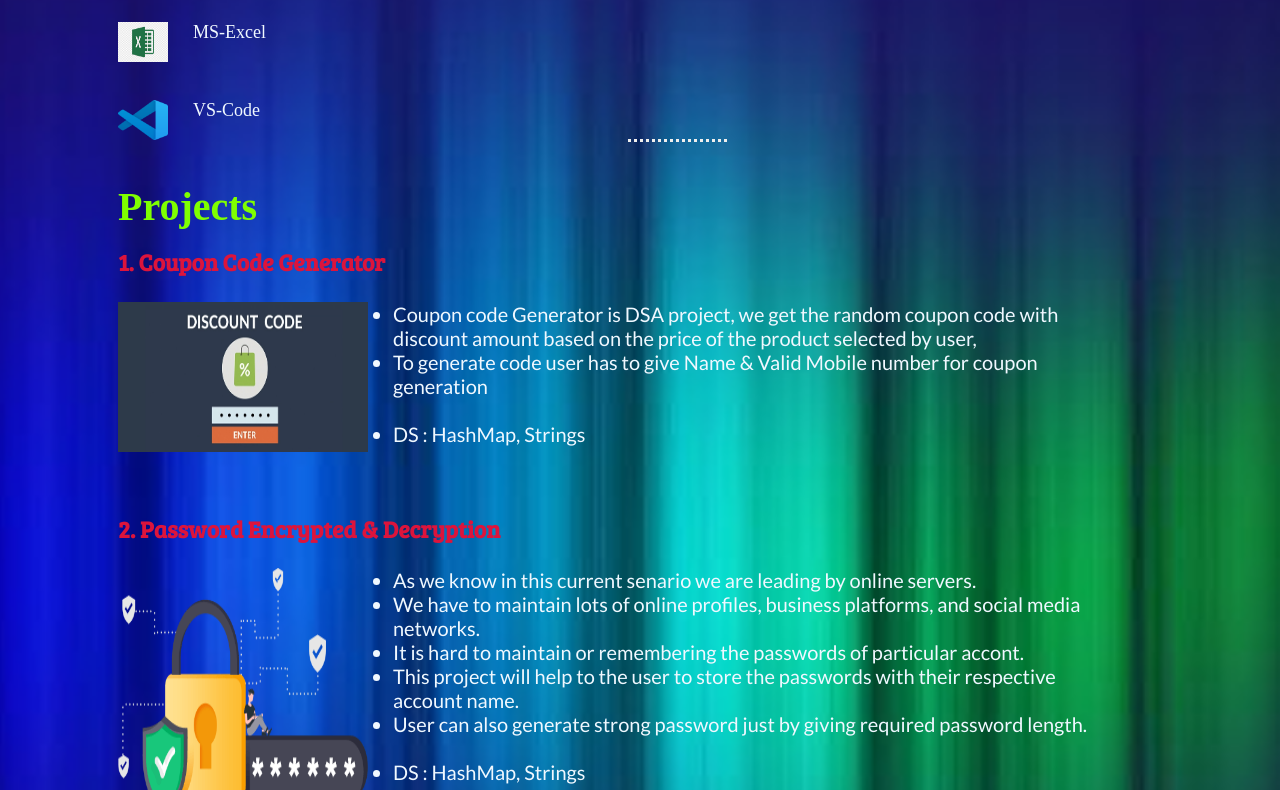
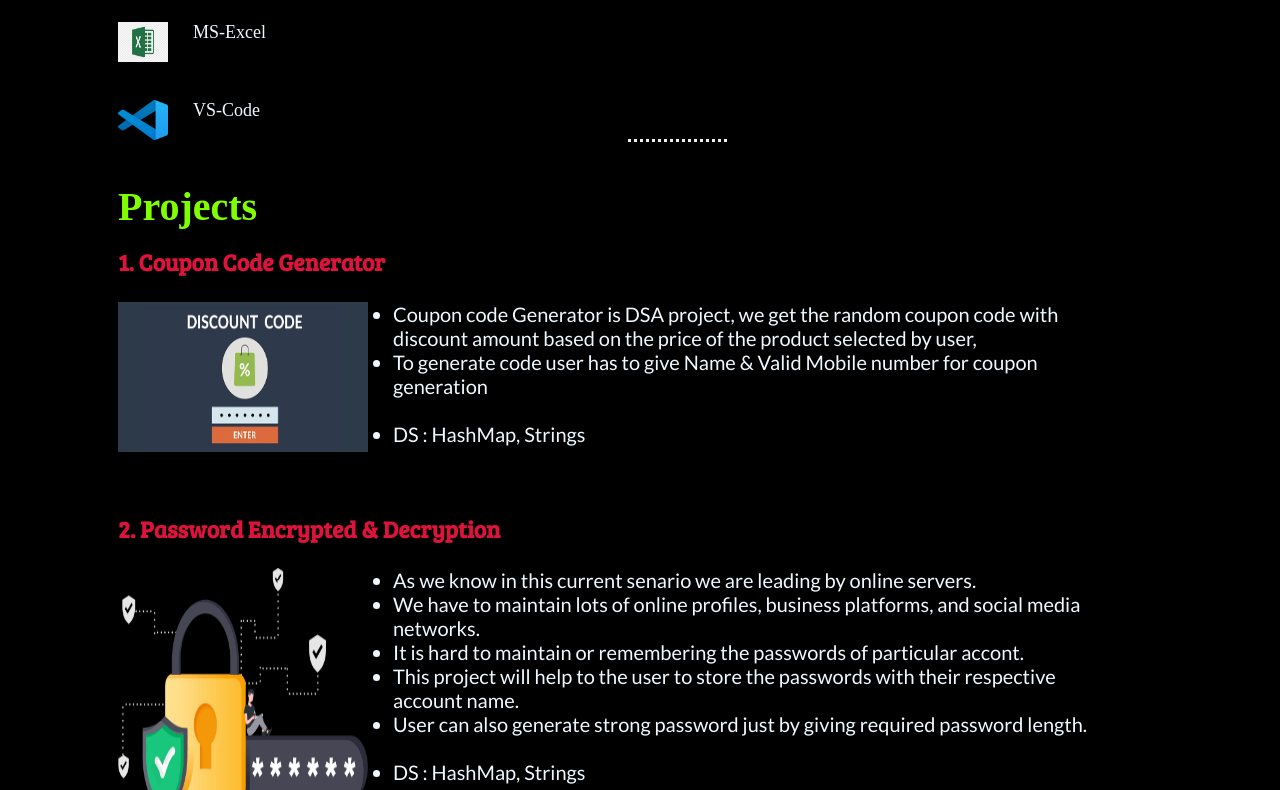
Before and after one commit to bv-ajay27/AjayPortfolio, a plain HTML site: page index.html in a window 1280 px wide. Shown: the part 960-1750 px from the top of the page. Drawn offline with Linux system fonts and the light colour scheme; a web font is replaced by a local one.

Commit message:
background color changed to black

```diff
--- a/style.css
+++ b/style.css
@@ -3,7 +3,8 @@
     box-sizing: border-box;
 }
 body{
-    background-image:url(images/backg.jpg),url(images/magnitute.jpg);
+/*     background-image:url(images/backg.jpg),url(images/magnitute.jpg); */
+    background-color: black;
     background-repeat:no-repeat;
     padding: 10px;
     background-position: center;
```
